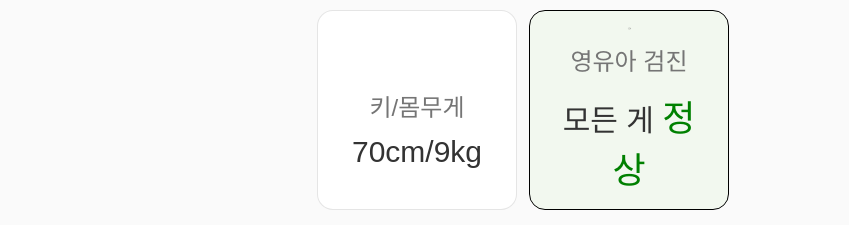
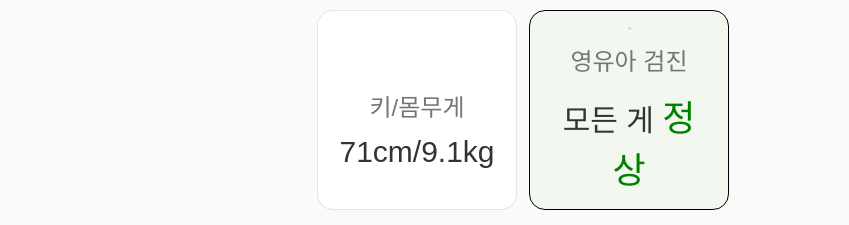
Before and after one commit to beom-ss/firstbirthday, a React (Create React App) app: page / in a window 1280 px wide. Shown: the part 1381-1606 px from the top of the page, without its empty margins (217-1066 px from the left). Built offline with nearby package versions, Linux system fonts and the light colour scheme; some icons are missing; a web font is replaced by a local one.

Commit message:
키 몸무게 업데이트

```diff
--- a/src/components/About.jsx
+++ b/src/components/About.jsx
@@ -23,7 +23,7 @@ const About = () => {
         <div className='about__box'>
           <LiaBabySolid size={25} />
           <span className='about__subtitle'>키/몸무게</span>
-          <h3 className='about__title'>70cm/9kg</h3>
+          <h3 className='about__title'>71cm/9.1kg</h3>
         </div>
 
         <div className='about__box'>
```
